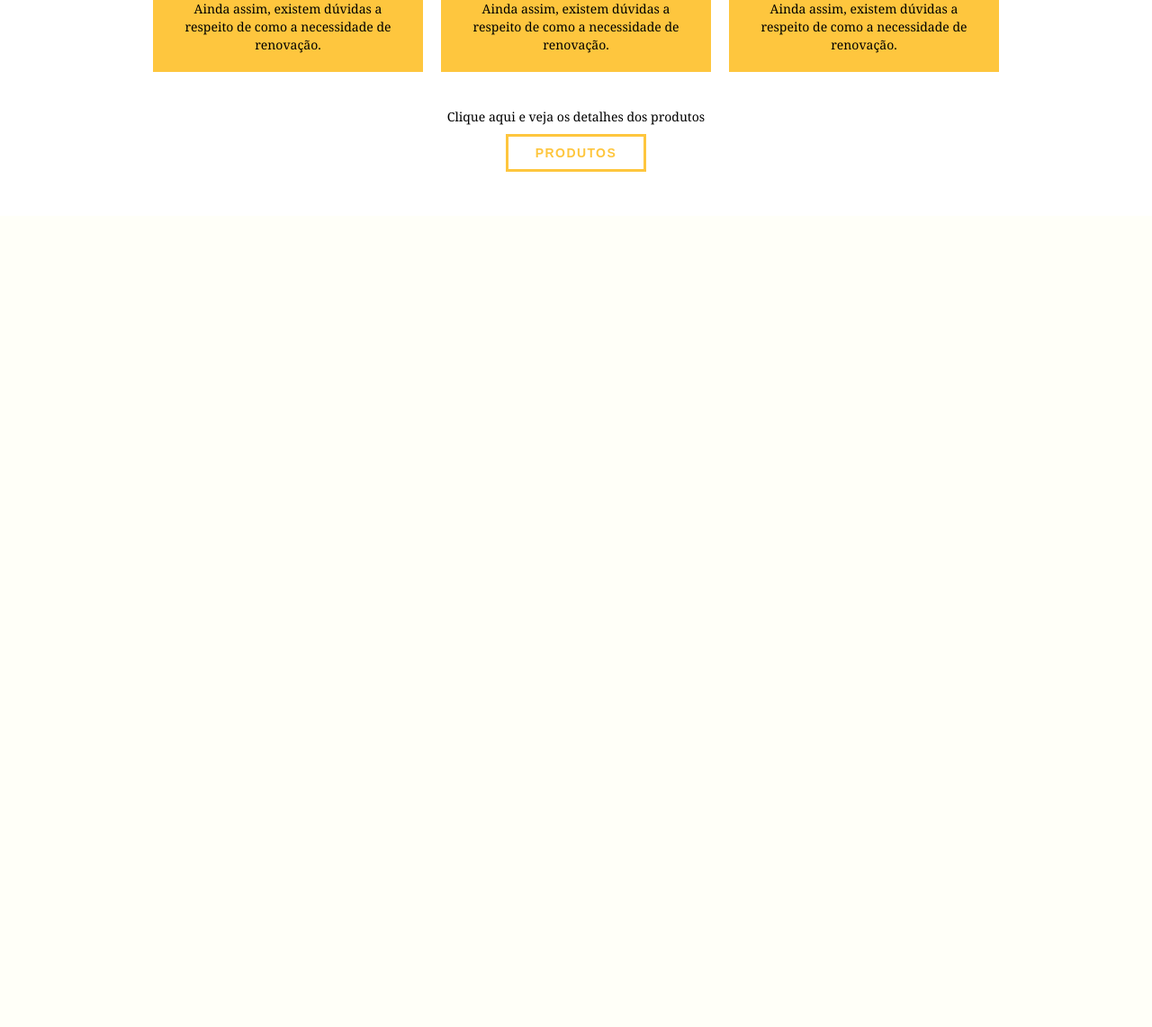
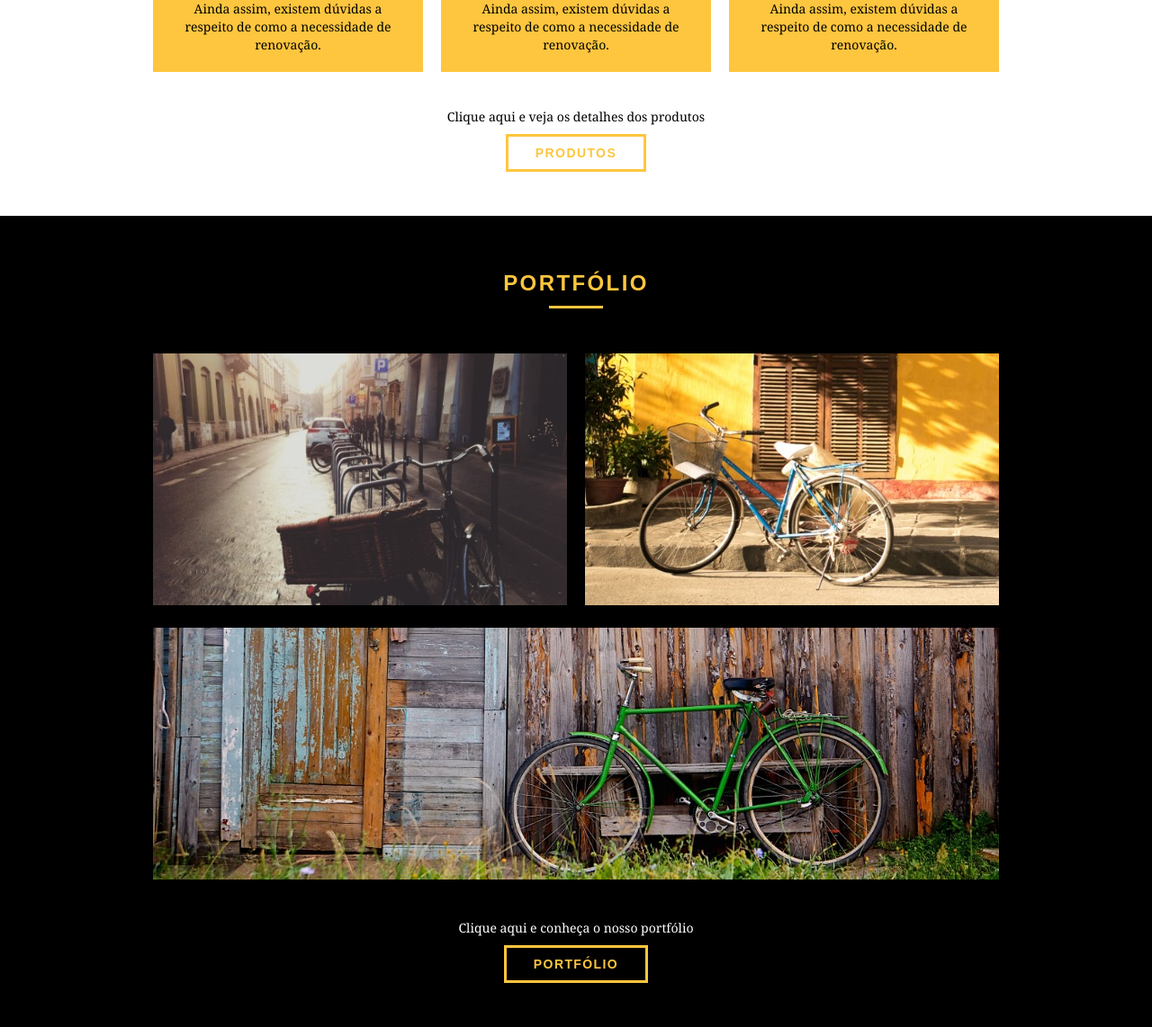
Before and after one commit to carolkbr/bikcraft, a PHP site: page / in a window 1280 px wide. Shown: the part 855-1997 px from the top of the page at 90% size. Before the commit the page ends 1046 px from the top, so only its background shows below. Run offline with PHP 8.4, Linux system fonts and the light colour scheme.

Commit message:
adiciona seção inicial de portfolio

```diff
--- a/web/css/style.css
+++ b/web/css/style.css
@@ -174,3 +174,27 @@ padding: 10px 20px 20px 20px;
 .chamada p{
     margin-bottom: 20px;
 }
+
+/*Portfólio*/
+
+.portfolio{
+    width: 100%;
+    background: #000;
+    padding: 60px 0;
+}
+
+.portfolio .subtitulo{
+    color: #fec63e;
+}
+
+.portfolio .subtitulo::after{
+    background: #fec63e;
+}
+
+.portfolio_lista li :last-child{
+    margin-top: 20px;
+}
+
+.portfolio .chamada p {
+    color: #fff;
+}
--- a/web/index.html
+++ b/web/index.html
@@ -77,10 +77,31 @@
       </ul>
 
       <div class="chamada">
-          <p>Clique aqui e veja os detalhes dos produtos</p>
-          <a href="produtos.html" class="btn btn_preto">Produtos</a>
+        <p>Clique aqui e veja os detalhes dos produtos</p>
+        <a href="produtos.html" class="btn btn_preto">Produtos</a>
       </div>
+    </section>
+    <!-- seção de produtos -->
 
+    <section class="portfolio">
+      <div class="container">
+        <h2 class="subtitulo">Portfólio</h2>
+        <ul class="portfolio_lista">
+          <li class="grid-8">
+            <img src="img/portfolio/retro.jpg" alt="Bicicleta Retrô" />
+          </li>
+          <li class="grid-8">
+            <img src="img/portfolio/passeio.jpg" alt="Bicicleta Passeio" />
+          </li>
+          <li class="grid-16">
+            <img src="img/portfolio/esporte.jpg" alt="Bicicleta Esporte" />
+          </li>
+        </ul>
+        <div class="chamada">
+          <p>Clique aqui e conheça o nosso portfólio</p>
+          <a href="portfolio.html" class="btn">Portfólio</a>
+        </div>
+      </div>
     </section>
   </body>
 </html>
```
